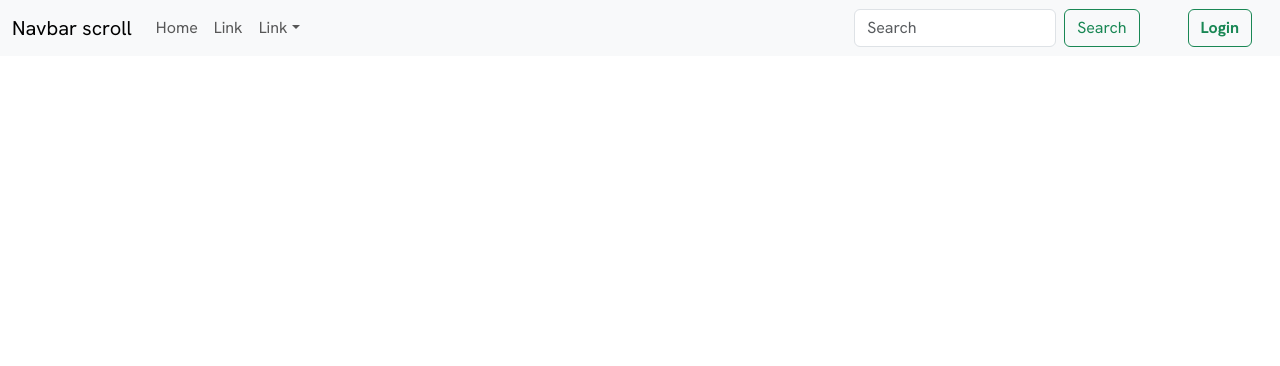
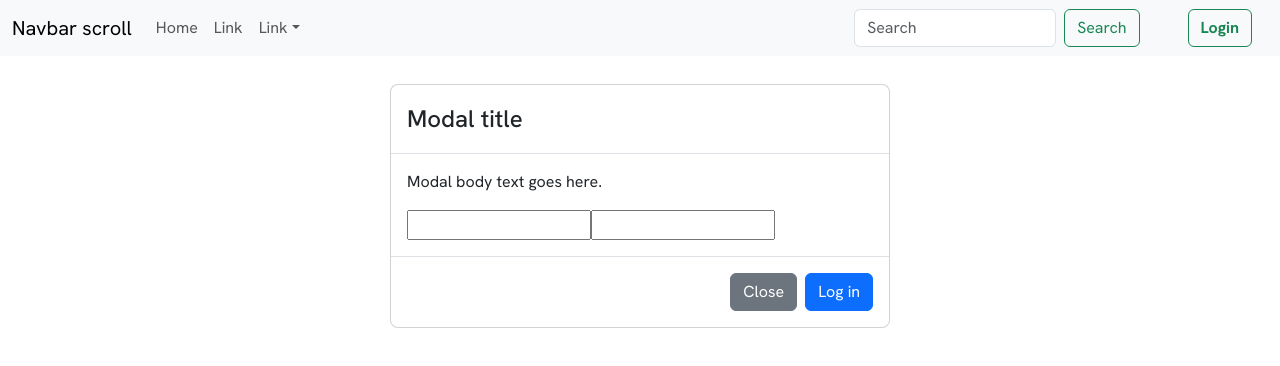
Before and after one commit to MNblue/Proyecto5, a React (Vite) app in the folder MarketPlace/: page / in a window 1280 px wide. Both pictures are taken after a click on the button "Login". Shown: the top 366 px of the page. Built offline with nearby package versions, Linux system fonts and the light colour scheme.

Commit message:
Add functions to LoginPopUp

```diff
--- a/MarketPlace/src/components/loginPopUp/LoginPopUp.jsx
+++ b/MarketPlace/src/components/loginPopUp/LoginPopUp.jsx
@@ -0,0 +1,34 @@
+import Modal from 'react-bootstrap/Modal';
+import Button from 'react-bootstrap/Button';
+
+
+const LoginPopUp = ({ closeModal }) => {
+  return (
+    <div
+    className="modal show"
+    style={{ display: 'block', position: 'initial' }}
+  >
+    <Modal.Dialog>
+      <Modal.Header>
+        <Modal.Title>Modal title</Modal.Title>
+      </Modal.Header>
+
+      <Modal.Body>
+        <p>Modal body text goes here.</p>
+        <input type='email'/>
+        <input type='password'/>
+      </Modal.Body>
+
+      <Modal.Footer>
+        <Button variant="secondary" onClick={closeModal}>Close</Button>
+        <Button variant="primary">Log in</Button>
+      </Modal.Footer>
+    </Modal.Dialog>
+
+
+  </div>
+
+  );
+};
+
+export default LoginPopUp;
--- a/MarketPlace/src/components/navbar/NavbarOne.jsx
+++ b/MarketPlace/src/components/navbar/NavbarOne.jsx
@@ -6,7 +6,7 @@ import Nav from 'react-bootstrap/Nav';
 import Navbar from 'react-bootstrap/Navbar';
 import NavDropdown from 'react-bootstrap/NavDropdown';
 
-function NavbarOne (){
+function NavbarOne ({openModal}){
     return (
         <Navbar expand="lg" className="bg-body-tertiary ">
       <Container fluid>
@@ -39,7 +39,7 @@ function NavbarOne (){
               aria-label="Search"
             />
             <Button variant="outline-success">Search</Button>
-            <Button variant="outline-success ms-5 me-3 fw-bold">Login</Button>
+            <Button variant="outline-success ms-5 me-3 fw-bold" onClick={openModal}>Login</Button>
           </Form>
         </Navbar.Collapse>
       </Container>
--- a/MarketPlace/src/views/user/User.jsx
+++ b/MarketPlace/src/views/user/User.jsx
@@ -1,10 +1,28 @@
 import NavbarOne from '../../components/navbar/NavbarOne';
+import LoginPopUp from '../../components/loginPopUp/LoginPopUp';
+import React, { useState } from 'react';
+
+
 import './user.css'
 
 
 function User (){
+    const [isModalOpen, setIsModalOpen] = useState(false);
+
+  const openModal = () => {
+    setIsModalOpen(true);
+  };
+
+  const closeModal = () => {
+    setIsModalOpen(false);
+  };
+
+
     return (
-        <NavbarOne />
+        <>
+        <NavbarOne openModal={openModal} />
+        {isModalOpen && <LoginPopUp closeModal={closeModal} />}
+        </>
     )
 }
 export default User;
```
